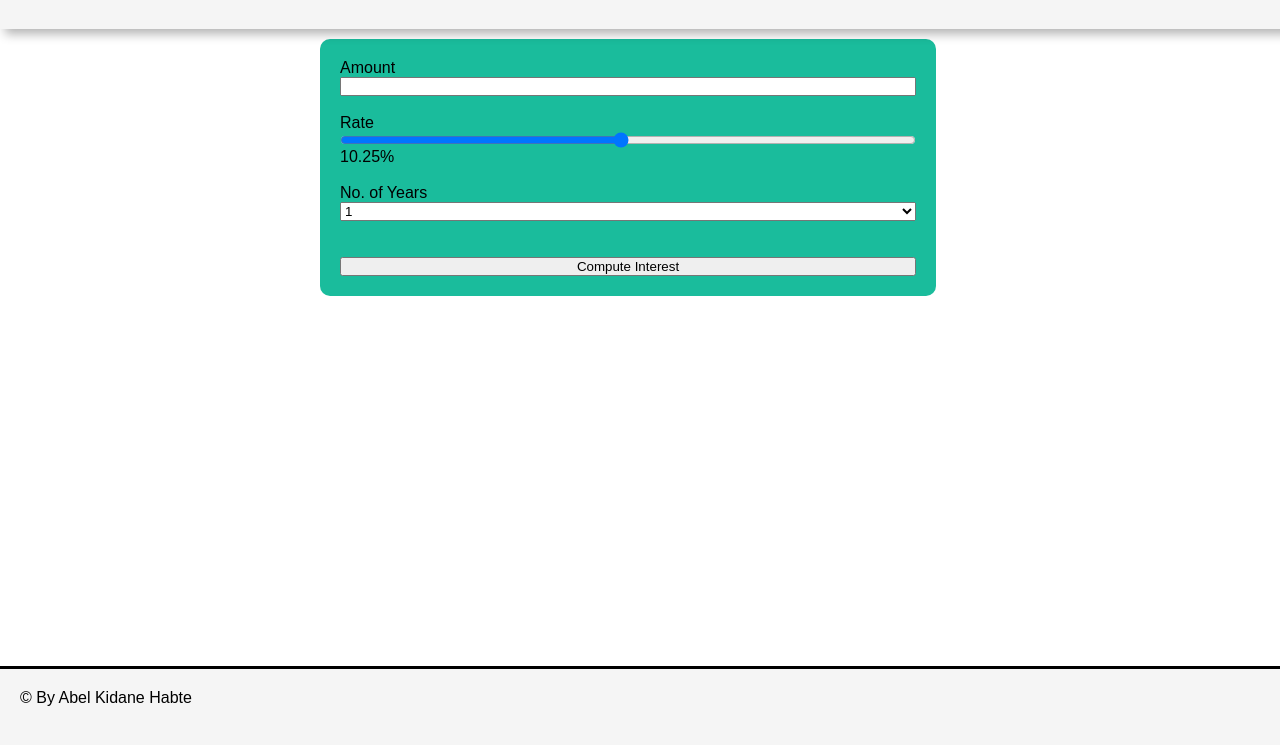
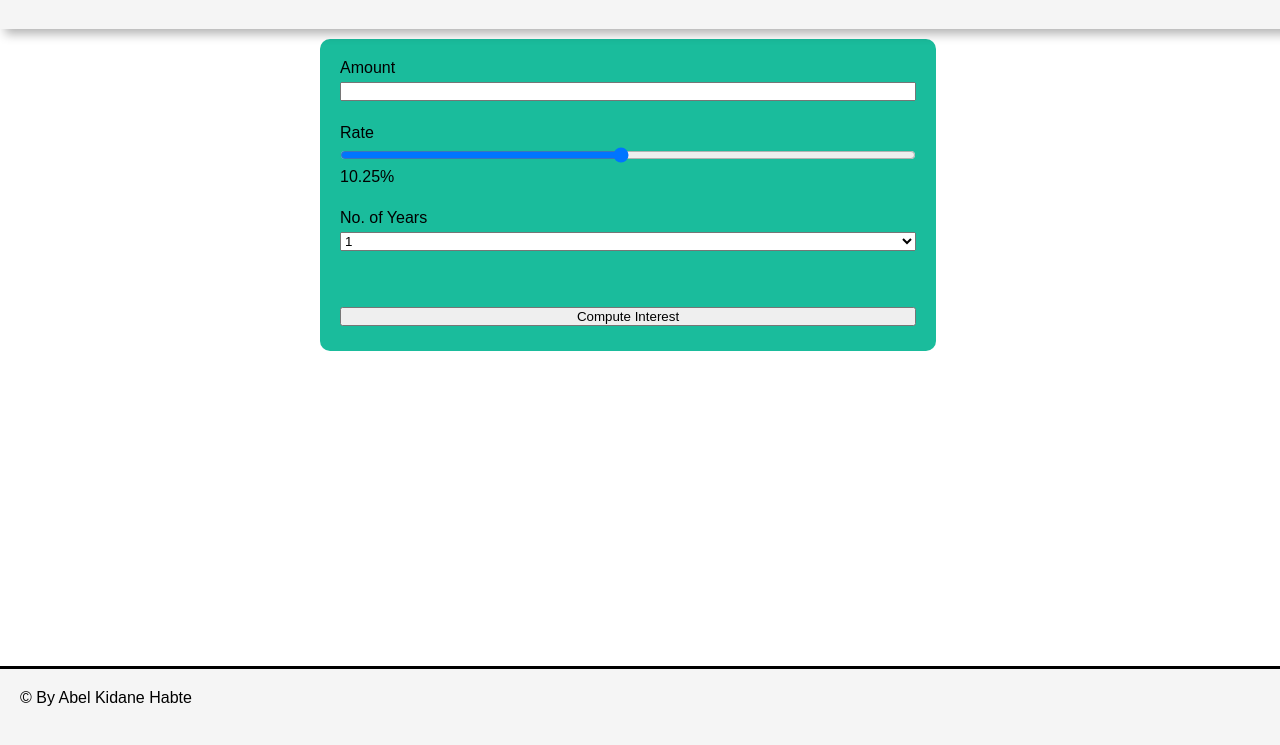
Before and after one commit to kiabel/Simple-Interest-Calculator, a plain HTML site: page index.html in a window 1280 px wide. Shown: the part 51-796 px from the top of the page. Drawn offline with Linux system fonts and the light colour scheme.

Commit message:
Update style.css

```diff
--- a/style.css
+++ b/style.css
@@ -7,7 +7,7 @@ body {
   font-family: Arial, Tahoma, Serif;
   width: 100%;
   overflow: scroll;
-  overflow-x: hidden;
+  overflow-x: hidden
 }
 
 .nav{
@@ -19,11 +19,11 @@ body {
   height: 40px;
   text-align: center;
   overflow: hidden;
-  position: fixed;
+  position: fixed
 }
 
 h2{
-  color:black;
+  color:black
 }
 
 .container {
@@ -36,6 +36,7 @@ h2{
   display: flex;
   flex-direction: column;
   width: 45%;
+  gap: 5px
 }
 
 .footer {
@@ -47,5 +48,5 @@ h2{
   padding: 20px;
   margin-top: 20px;
   bottom: 0px;
-  overflow: hidden;
+  overflow: hidden
   }
```
